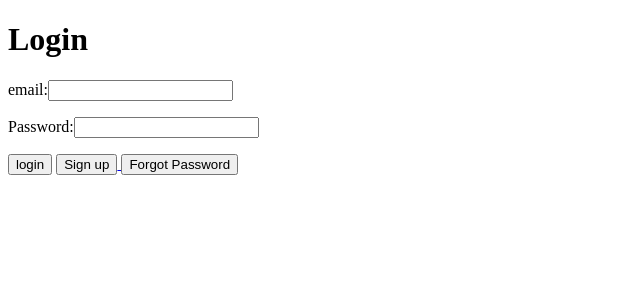
After one commit to gkroiz/syllabus-project, a Django app: template login/templates/registration/login.html in a window 1280 px wide. The commit adds this page. Shown: the top 300 px of the page, without its empty margins (0-640 px from the left). Run offline with Django 3.2, Linux system fonts and the light colour scheme; the template is opened without the code that fills it, so the values that code supplies are empty, except form fields; tables that the repository leaves empty hold one stand-in row (values such as "Sample post"); form fields are guessed from the names that the template uses.

Commit message:
Successfully able to sign a user up and existing user can log in

```diff
--- /dev/null
+++ b/login/templates/registration/login.html
@@ -0,0 +1,26 @@
+<!DOCTYPE html>
+<html lang="en">
+<head>
+    <meta charset="UTF-8">
+    <title>UMBC Schedule Synthetizer</title>
+</head>
+
+<body>
+    <h1>Login</h1>
+    <form class="site-form" action="{% url 'login' %}" method="post">
+        {%csrf_token %}
+        <p>email:{{ form.username }}</p>
+        <p>Password:{{ form.password }}</p>
+        <input type="submit"  value="login">
+        <a href="{% url 'signup' %}">
+            <input type="button" value="Sign up" />
+        </a>
+        <a href="{% url 'signup' %}">
+            <input type="button" value="Forgot Password"ß />
+        </a>
+    </form>
+
+
+
+</body>
+</html>
--- a/login/templates/login/signup.html
+++ b/login/templates/registration/signup.html
@@ -2,14 +2,14 @@
 <html lang="en">
 <head>
     <meta charset="UTF-8">
-    <title>UMBC Schedule Synthetizer</title>
+    <title>Sign up</title>
 </head>
 
 <body>
     <h1>Sign up</h1>
-    <form class="site-form" action="/login/signup/" method="post">
+    <form class="site-form" action="{%url 'signup' %}" method="post">
         {%csrf_token %}
-        {{form}}
+        {{ form }}
         <input type="submit" value="Sign up">
     </form>
 
--- a/syllabus/settings.py
+++ b/syllabus/settings.py
@@ -126,3 +126,5 @@ STATIC_URL = '/static/'
 # https://docs.djangoproject.com/en/3.2/ref/settings/#default-auto-field
 
 DEFAULT_AUTO_FIELD = 'django.db.models.BigAutoField'
+
+LOGIN_REDIRECT_URL ='/'
--- a/syllabus/urls.py
+++ b/syllabus/urls.py
@@ -19,6 +19,7 @@ from django.urls import path, include
 
 urlpatterns = [
     path('admin/', admin.site.urls),
-    #path('', include('login.urls')),
-    url(r'^login/', include('login.urls'))
+    path('', include('login.urls')),
+    path('accounts/', include('django.contrib.auth.urls'))
+    #url(r'^login/', include('login.urls'))
 ]
```
Also changed, not shown: login/templates/login/index.html (+2 -7 lines), login/templates/login/login.html (deleted, +0 -24 lines), login/urls.py (+4 -4 lines), login/views.py (+19 -8 lines).
